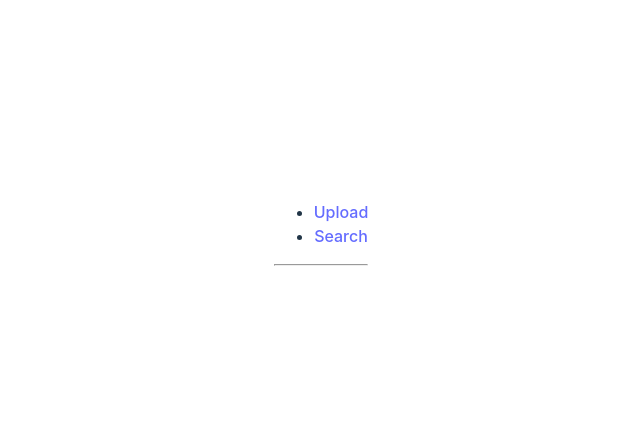
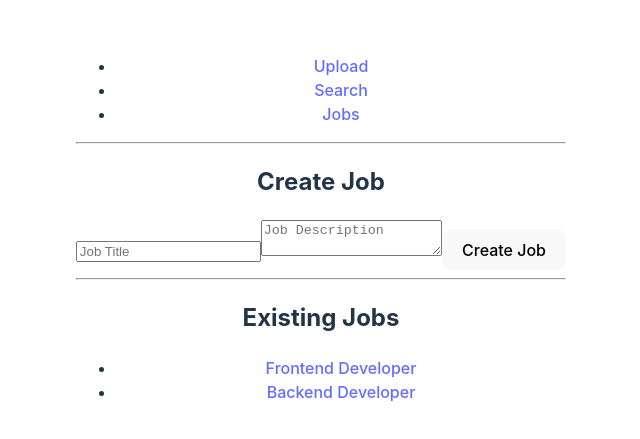
Before and after one commit to AyushKUMAR031/skillion-hackathon-resumeRAG, a React app in the folder frontend/: page /jobs in a window 1280 px wide. Before the commit this address had no page. Shown: the part 171-610 px from the top of the page, without its empty margins (319-959 px from the left). Built offline with nearby package versions, Linux system fonts and the light colour scheme; the HTML template or start-up script is replaced by a standard one.

Commit message:
Implement jobs and candidates pages

```diff
--- a/frontend/src/App.jsx
+++ b/frontend/src/App.jsx
@@ -1,6 +1,8 @@
 import { BrowserRouter as Router, Routes, Route, Link } from 'react-router-dom';
 import FileUpload from './components/FileUpload';
 import Search from './components/Search';
+import Jobs from './components/Jobs';
+import Candidates from './components/Candidates';
 
 function App() {
   return (
@@ -14,6 +16,9 @@ function App() {
             <li>
               <Link to="/search">Search</Link>
             </li>
+            <li>
+              <Link to="/jobs">Jobs</Link>
+            </li>
           </ul>
         </nav>
 
@@ -22,6 +27,8 @@ function App() {
         <Routes>
           <Route path="/" element={<FileUpload />} />
           <Route path="/search" element={<Search />} />
+          <Route path="/jobs" element={<Jobs />} />
+          <Route path="/candidates/:id" element={<Candidates />} />
         </Routes>
       </div>
     </Router>
--- /dev/null
+++ b/frontend/src/components/Candidates.jsx
@@ -0,0 +1,48 @@
+import React, { useState, useEffect } from 'react';
+import { useParams } from 'react-router-dom';
+
+function Candidates() {
+  const [candidates, setCandidates] = useState([]);
+  const { id } = useParams();
+
+  useEffect(() => {
+    const fetchCandidates = async () => {
+      try {
+        const response = await fetch(`http://localhost:5000/api/jobs/${id}/match`, {
+          method: 'POST',
+          headers: {
+            'Content-Type': 'application/json',
+          },
+          body: JSON.stringify({ top_n: 5 }),
+        });
+
+        if (response.ok) {
+          const data = await response.json();
+          setCandidates(data.matchedCandidates);
+        } else {
+          console.error('Failed to fetch candidates');
+        }
+      } catch (error) {
+        console.error('Error fetching candidates:', error);
+      }
+    };
+
+    fetchCandidates();
+  }, [id]);
+
+  return (
+    <div>
+      <h2>Top Candidates</h2>
+      {candidates.map((candidate, index) => (
+        <div key={index}>
+          <h3>Resume ID: {candidate.resume_id}</h3>
+          <p>Score: {candidate.score}</p>
+          <p>Evidence: {candidate.evidence}</p>
+          <p>Missing Requirements: {candidate.missing_requirements.join(', ')}</p>
+        </div>
+      ))}
+    </div>
+  );
+}
+
+export default Candidates;
--- /dev/null
+++ b/frontend/src/components/Jobs.jsx
@@ -0,0 +1,74 @@
+import React, { useState, useEffect } from 'react';
+import { Link } from 'react-router-dom';
+
+function Jobs() {
+  const [title, setTitle] = useState('');
+  const [description, setDescription] = useState('');
+  const [jobs, setJobs] = useState([]);
+
+  const handleCreateJob = async (e) => {
+    e.preventDefault();
+    try {
+      const response = await fetch('http://localhost:5000/api/jobs', {
+        method: 'POST',
+        headers: {
+          'Content-Type': 'application/json',
+        },
+        body: JSON.stringify({ title, description }),
+      });
+
+      if (response.ok) {
+        const data = await response.json();
+        setJobs([...jobs, data.job]);
+        setTitle('');
+        setDescription('');
+      } else {
+        console.error('Failed to create job');
+      }
+    } catch (error) {
+      console.error('Error creating job:', error);
+    }
+  };
+
+  useEffect(() => {
+    // Fetch existing jobs (dummy data for now)
+    const dummyJobs = [
+      { _id: 'job1', title: 'Frontend Developer' },
+      { _id: 'job2', title: 'Backend Developer' },
+    ];
+    setJobs(dummyJobs);
+  }, []);
+
+  return (
+    <div>
+      <h2>Create Job</h2>
+      <form onSubmit={handleCreateJob}>
+        <input
+          type="text"
+          value={title}
+          onChange={(e) => setTitle(e.target.value)}
+          placeholder="Job Title"
+        />
+        <textarea
+          value={description}
+          onChange={(e) => setDescription(e.target.value)}
+          placeholder="Job Description"
+        ></textarea>
+        <button type="submit">Create Job</button>
+      </form>
+
+      <hr />
+
+      <h2>Existing Jobs</h2>
+      <ul>
+        {jobs.map((job) => (
+          <li key={job._id}>
+            <Link to={`/candidates/${job._id}`}>{job.title}</Link>
+          </li>
+        ))}
+      </ul>
+    </div>
+  );
+}
+
+export default Jobs;
```
